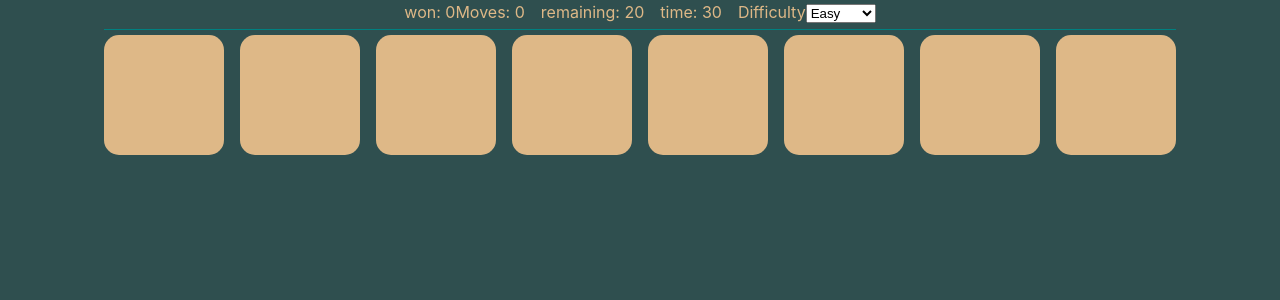
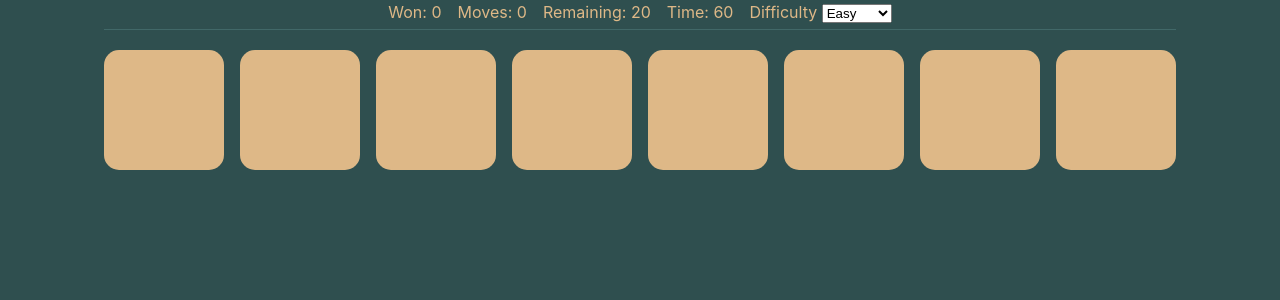
Before and after one commit to franckyi/react-memory-game, a React (Vite) app: page / in a window 1280 px wide. Shown: the top 300 px of the page. Built offline with nearby package versions, Linux system fonts and the light colour scheme.

Commit message:
in progress

```diff
--- a/src/App.tsx
+++ b/src/App.tsx
@@ -5,14 +5,15 @@ import western from './model/sets/western';
 import Tile from './components/Tile';
 // import { Footer } from './components/Footer';
 import { TileType } from './types/tile';
-import { defaultSettings, initialGameStatus, initialStats } from './model/initial-states';
-import { isValidClick, resetMove, checkIsFirstMove, reverseClickedTile } from './functions/move-functions';
-import { checkIfWon, createTiles } from './functions/game-functions';
+import { defaultSettings, initialStatus, initialStats } from './model/initial-states';
+import { isValidClick, resetMove, checkIsFirstClick, reverseClickedTile } from './functions/move-functions';
+import { checkIfWon, createTiles, startNewGame, handleWin } from './functions/game-functions';
 import { stopTime } from './functions/timer-functions';
+import { resetMovesCount } from './functions/stats-functions';
 
 const App = () => {
   // const [theme, setTheme] = useState("western")
-  const [status, setStatus] = useState(initialGameStatus)
+  const [status, setStatus] = useState(initialStatus)
   const [settings, setSettings] = useState(defaultSettings)
   const [stats, setStats] = useState(initialStats)
 
@@ -23,16 +24,17 @@ const App = () => {
   const [clickCount, setClickCount] = useState(0)
   const [isTimerOn, setIsTimerOn] = useState(false)
   const [timeLeft, setTimeLeft] = useState(settings.time)
+  const [restartGame, setRestartGame] = useState(false)
 
   let intervalId: number | undefined = undefined;
 
   function handleTileClick(id: number) {
+    if ( checkIsFirstClick(status, isTimerOn) ) {
+      setIsTimerOn(true);
+    }
+
     const previousTile = duplicatedTiles.find(tile => tile.tileName === currentClicked);
     const currentTile = duplicatedTiles.find(tile => tile.id === id);
-
-    if ( checkIsFirstMove(status, isTimerOn) ) {
-      setIsTimerOn(true);
-    }
 
     if ( !isValidClick(previousTile, currentTile, status) ) {
       console.log("wrong click");
@@ -95,15 +97,30 @@ const App = () => {
 
   // handle difficulty change
   useEffect(() => {
-    createTiles(initialTiles, settings, setDuplicatedTiles);
-    setStatus({...initialGameStatus, movesCount: 0});
+    startNewGame(initialTiles, settings, setDuplicatedTiles, setStatus, setTimeLeft);
   }, [settings.difficulty]);
 
+  // handle restart game
+  useEffect(() => {
+    if (restartGame) {
+      startNewGame(initialTiles, settings, setDuplicatedTiles, setStatus, setTimeLeft);
+    }
+  }, [restartGame]);
+
+  // handle click count
+  useEffect(() => {
+    if (clickCount > 2) {
+      resetMove(setClickCount, setPreviousClicked, setClicked)
+    }
+  }, [clickCount])
+
+  // handle win/lose
   useEffect(() => {
     if ( checkIfWon(duplicatedTiles) ) {
       stopTime(intervalId, setIsTimerOn);
       setStatus({ ...status, won: true, lost: false });
       setStats({ ...stats, won: stats.won + 1 });
+      handleWin(setRestartGame);
     }
     else {
       setStatus({ ...status, won: false, lost: true });
@@ -111,25 +128,24 @@ const App = () => {
     }
   }, [duplicatedTiles]);
 
-
-  // useEffect(() => {
-
-  // }, [settings.difficulty])
-
-  useEffect(() => {
-    if (clickCount > 2) {
-      resetMove(setClickCount, setPreviousClicked, setClicked)
-    }
-  }, [clickCount])
-
+  // handle timer
   // useEffect(() => {
   //   if (isTimerOn && timeLeft > 0) {
-  //     countTime(intervalId);
+  //     countTime(intervalId, setTimeLeft, timeLeft);
   //   }
   //   else if (isTimerOn && timeLeft === 0) {
-  //     stopTime();
+  //     stopTime(intervalId, setIsTimerOn);
   //   }
   // }, [isTimerOn, timeLeft,]);
+  useEffect(() => {
+    if (isTimerOn) {
+      const intervalId = setInterval(() => {
+        setTimeLeft(prevTimeLeft => prevTimeLeft - 1);
+      }, 1000);
+
+      return () => clearInterval(intervalId);
+    }
+  }, [isTimerOn]);
 
   return (
     <>
@@ -159,11 +175,7 @@ const App = () => {
         </div>
       }
 
-      {/* TODO: Replace with alert or modal */}
-      {/* {status.won? alert("You win") : alert("Try again")} */}
-      {/* <h1>won: {status.won? "true" : "false"}</h1> */}
-
-      {/* <Footer /> */}
+      {status.won && !restartGame && <button type="button" onClick={() => setRestartGame(true)}>Play again</button>}
     </>
   )
 }
--- a/src/assets/css/input.scss
+++ b/src/assets/css/input.scss
@@ -3,6 +3,7 @@
     gap: 1rem;
     flex-wrap: wrap;
     justify-content: center;
+    margin-top: 20px;
 }
 
 .tile {
@@ -37,14 +38,14 @@
     gap: 1rem;
     padding-bottom: 5px;
     margin-bottom: 5px;
-    border-bottom: 1px solid teal;
+    border-bottom: 1px solid #416868;
 }
 
 footer {
     height: 120px;
     padding: 1rem;
     text-align: center;
-    background: darkslategray;
+    background: rgb(20, 33, 33);
 
     a,
     a:visited,
@@ -55,3 +56,9 @@ footer {
         color: rosybrown;
     }
 }
+
+button {
+    margin: 20px auto;
+    display: block;
+    background: burlywood;
+}
--- a/src/components/Menu.tsx
+++ b/src/components/Menu.tsx
@@ -19,10 +19,10 @@ const Menu = ( {stats, setStats, status, settings, setSettings, timeLeft, setTim
 
     return (
         <header className="menu">
-            won: {stats.won}
+            <span>Won: {stats.won}</span>
             Moves: {status.movesCount}
-            <span>remaining: {status.currentRemainingMoves}</span>
-            <span>time: {timeLeft}</span>
+            <span>Remaining: {status.currentRemainingMoves}</span>
+            <span>Time: {timeLeft}</span>
             {/* <div>
                 <span>Current theme: {theme}</span>
             </div>
@@ -38,7 +38,7 @@ const Menu = ( {stats, setStats, status, settings, setSettings, timeLeft, setTim
             </form> */}
 
             <form action="">
-                <label htmlFor="difficulty">Difficulty</label>
+                <label htmlFor="difficulty">Difficulty </label>
                 <select name="difficulty" id="difficulty" onChange={handleDifficultyChange}>
                     <option value="easy">Easy</option>
                     <option value="medium">Medium</option>
--- a/src/functions/game-functions.ts
+++ b/src/functions/game-functions.ts
@@ -1,13 +1,13 @@
+import { initialStatus } from "../model/initial-states";
 import { SettingsType } from "../types/settings";
 import { TileType } from "../types/tile";
+import { resetMovesCount } from "./stats-functions";
 
 export const createTiles = (
     initialTiles: TileType[],
     settings: SettingsType,
     setDuplicatedTiles: React.Dispatch<React.SetStateAction<TileType[]>>
   ) => {
-    console.log('difficulty changed:', settings);
-
     const limitedTiles = initialTiles.slice(0, settings.limit);
     const duplicated = [
       ...limitedTiles,
@@ -24,8 +24,34 @@ export const createTiles = (
 
 export const checkIfWon = (tiles: TileType[]) => {
     if (tiles.every(tile => tile.matched)) {
-        console.log("won");
         return true
     }
     return false;
 }
+
+export const startNewGame = (
+    initialTiles: TileType[],
+    settings: SettingsType,
+    setDuplicatedTiles: any,
+    setStatus: any,
+    setTimeLeft: any,
+    ) => {
+    createTiles(initialTiles, settings, setDuplicatedTiles);
+    resetMovesCount(setStatus, initialStatus);
+    setTimeLeft(settings.time);
+}
+
+export const handleWin = (
+    setRestartGame: React.Dispatch<React.SetStateAction<boolean>>,
+    ) => {
+    let playAgain = window.confirm("Congrats 🎉 You did it!\nPlay again?");
+
+    if (playAgain) {
+        setRestartGame(true);
+        console.log("restarted game");
+    }
+    else {
+        console.log("quitted game");
+        setRestartGame(false);
+    }
+}
--- a/src/functions/move-functions.ts
+++ b/src/functions/move-functions.ts
@@ -25,7 +25,7 @@ export const reverseClickedTile = (
     );
 }
 
-export const checkIsFirstMove = (status: any, isTimerOn: boolean) => {
+export const checkIsFirstClick = (status: any, isTimerOn: boolean) => {
     if (status.movesCount === 0 && !isTimerOn) {
       console.log("first move, start timer");
       return true;
--- /dev/null
+++ b/src/functions/stats-functions.ts
@@ -0,0 +1,3 @@
+export const resetMovesCount = (setStatus: any, initialStatus: any) => {
+    setStatus({...initialStatus, movesCount: 0});
+}
--- a/src/functions/timer-functions.ts
+++ b/src/functions/timer-functions.ts
@@ -1,17 +1,7 @@
-export const countTime = (
-    intervalId: number | undefined,
-    setTimeLeft: (timeLeft: number) => void,
-    timeLeft: number
-    ) => {
-    intervalId = setInterval(() => {
-      setTimeLeft(timeLeft - 1);
-    }, 1000);
-}
-
 export const stopTime = (
     intervalId: number | undefined,
     setIsTimerOn: React.Dispatch<React.SetStateAction<boolean>>
     )=> {
     clearInterval(intervalId);
     setIsTimerOn(false);
-  }
+}
--- a/src/model/initial-states.ts
+++ b/src/model/initial-states.ts
@@ -1,4 +1,4 @@
-import { GameStatusType } from "../types/status"
+import { StatusType } from "../types/status"
 
 export const initialStats = {
     won: 0,
@@ -6,7 +6,7 @@ export const initialStats = {
     record: 0
 }
 
-export const initialGameStatus: GameStatusType = {
+export const initialStatus: StatusType = {
     won: false,
     lost: false,
     movesCount: 0,
@@ -16,6 +16,6 @@ export const initialGameStatus: GameStatusType = {
 export const defaultSettings = {
     limit: 4,
     difficulty: "Easy",
-    time: 30,
+    time: 60,
     remainingMoves: 20
 }
--- a/src/types/menuProps.ts
+++ b/src/types/menuProps.ts
@@ -1,11 +1,11 @@
-import { GameStatusType } from "../types/status"
+import { StatusType } from "../types/status"
 import { SettingsType } from "./settings"
 import { StatsType } from "./stats"
 
 export type MenuProps = {
     stats: StatsType
     setStats: (stats: StatsType) => void
-    status: GameStatusType
+    status: StatusType
     settings: SettingsType
     setSettings: (settings: SettingsType) => void
     timeLeft: number
--- a/src/types/gameStatus.ts
+++ b/src/types/status.ts
@@ -1,4 +1,4 @@
-export type GameStatusType = {
+export type StatusType = {
     won: boolean,
     lost: boolean,
     movesCount: number,
```
